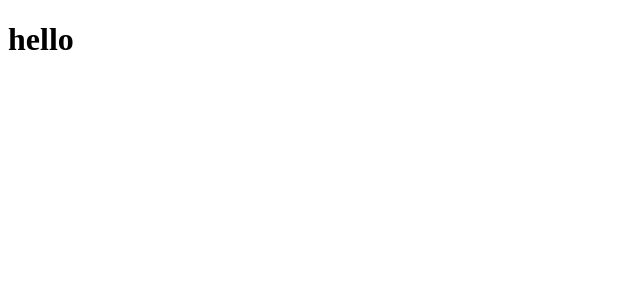
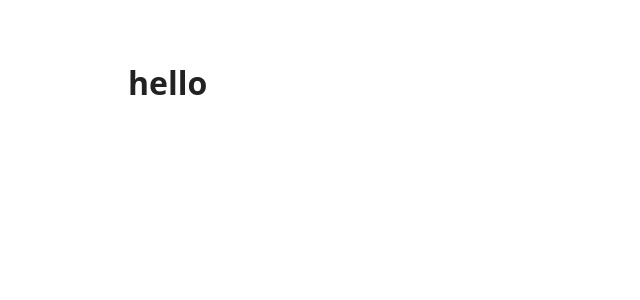
Before and after one commit to jxnblk/react-server, a React app: page / in a window 1280 px wide. Shown: the top 300 px of the page, without its empty margins (0-640 px from the left). Built offline with nearby package versions, Linux system fonts and the light colour scheme; the HTML template or start-up script is replaced by a standard one.

Commit message:
Add styled-components

```diff
--- a/package.json
+++ b/package.json
@@ -12,6 +12,7 @@
     "assets-webpack-plugin": "^3.9.5",
     "babel-core": "^6.26.3",
     "babel-loader": "^7.1.5",
+    "babel-plugin-styled-components": "^1.5.1",
     "babel-preset-env": "^1.7.0",
     "babel-preset-react": "^6.24.1",
     "chalk": "^2.4.1",
@@ -23,6 +24,7 @@
     "react": "^16.4.2",
     "react-dom": "^16.4.2",
     "start-server-webpack-plugin": "^2.2.5",
+    "styled-components": "^3.4.2",
     "webpack": "^4.16.5",
     "webpack-command": "^0.4.1",
     "webpack-node-externals": "^1.7.2"
--- a/src/App.js
+++ b/src/App.js
@@ -1,4 +1,16 @@
 import React from 'react'
+import styled from 'styled-components'
+
+// for demonstration only
+const Root = styled.div([], {
+  fontFamily: 'system-ui, sans-serif',
+  maxWidth: '1024px',
+  padding: '32px',
+  margin: 'auto',
+  color: '#222'
+})
 
 export default () =>
-  <h1>hello</h1>
+  <Root>
+    <h1>hello</h1>
+  </Root>
```
Also changed, not shown: src/server.js (+13 -2 lines), .babelrc.
